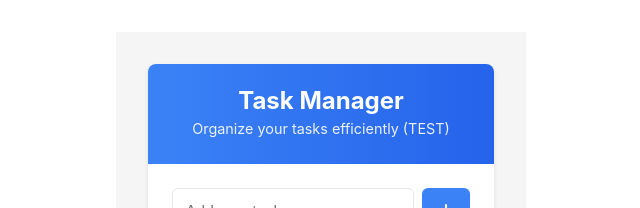
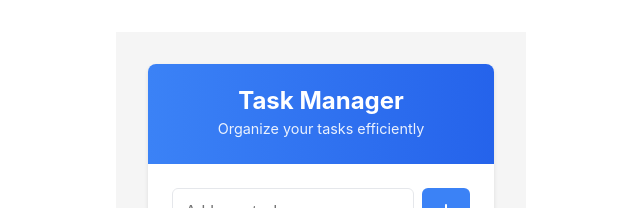
Before and after one commit to bschmatz/armanious_schmatz, a React (Vite) app: page / in a window 1280 px wide. Shown: the top 208 px of the page, without its empty margins (319-959 px from the left). Built offline with nearby package versions, Linux system fonts and the light colour scheme.

Commit message:
Remove (TEST) text from TaskList

```diff
--- a/src/components/TaskList.jsx
+++ b/src/components/TaskList.jsx
@@ -72,7 +72,7 @@ const TaskList = () => {
         <div className="task-card">
           <div className="task-header">
             <h1>Task Manager</h1>
-            <p>Organize your tasks efficiently (TEST)</p>
+            <p>Organize your tasks efficiently</p>
           </div>
 
           <div className="task-content">
```
